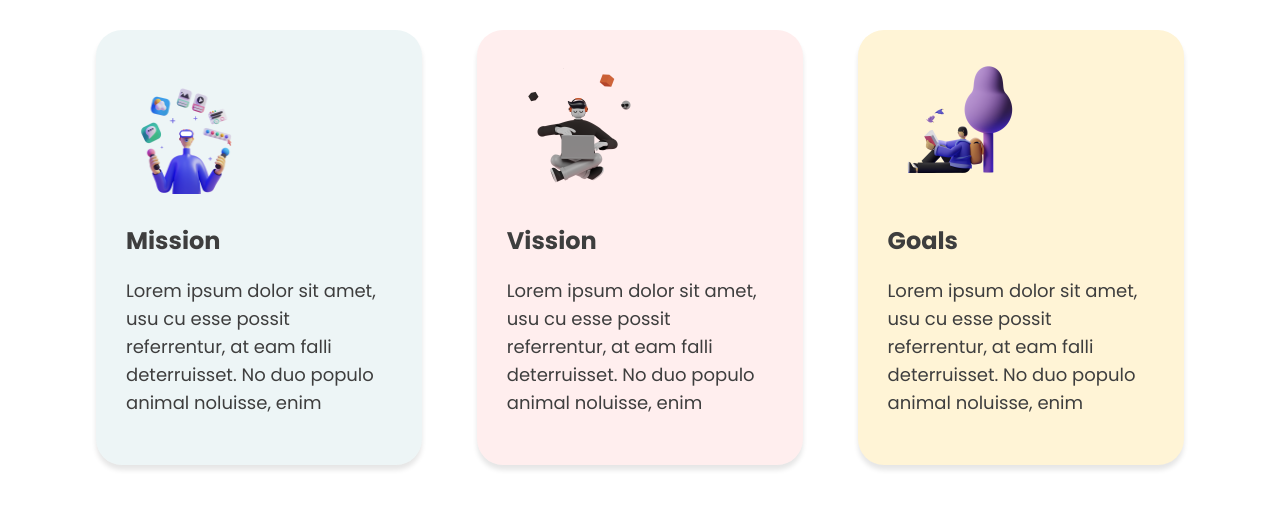
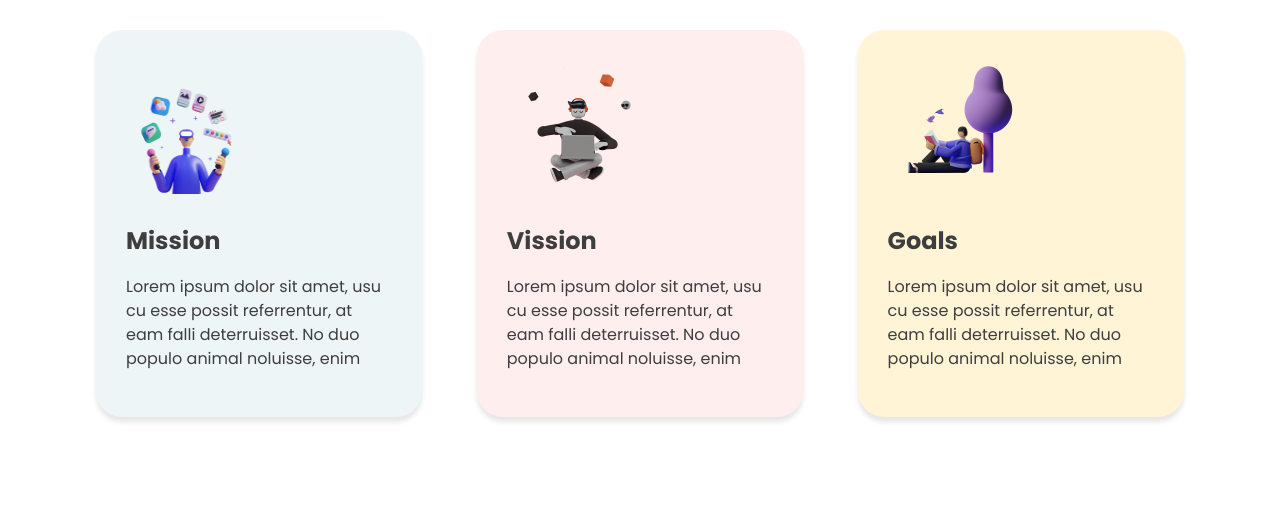
Before and after one commit to jaiedsabid/mission-2022, a plain HTML site: page index.html in a window 1280 px wide. Shown: the part 746-1254 px from the top of the page. Drawn offline with Linux system fonts and the light colour scheme.

Commit message:
fix: font size of cards content

```diff
--- a/assets/css/style.css
+++ b/assets/css/style.css
@@ -188,6 +188,11 @@ p {
     line-height: 36px;
 }
 
+.card-content p {
+    font-size: 16px;
+    line-height: 24px;
+}
+
 .card-image img {
     width: 141px;
     height: 141px;
```
